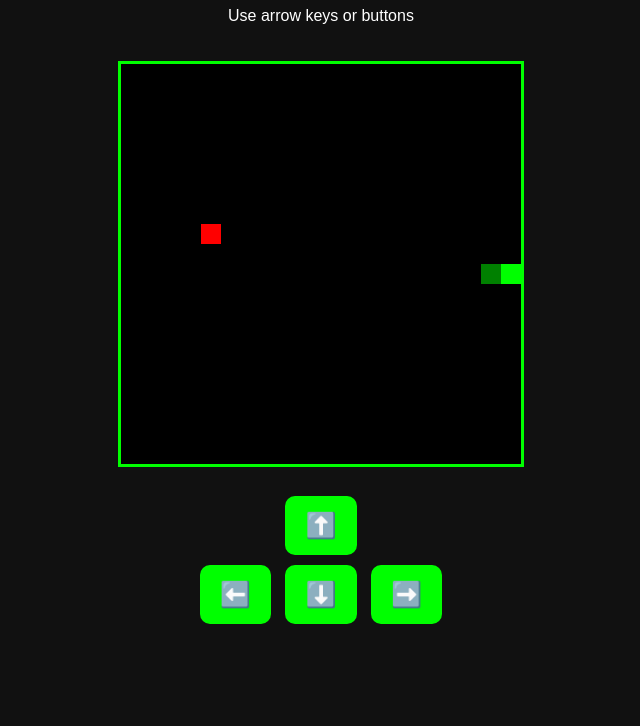
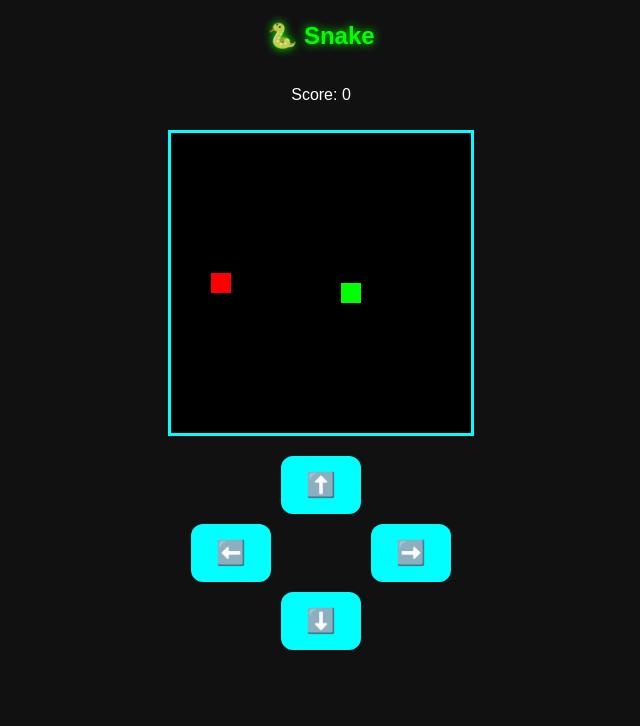
Before and after one commit to norivr12-rgb/nori-game-site, a plain HTML site: page snake.html in a window 1280 px wide. Shown: the part 74-800 px from the top of the page, without its empty margins (319-959 px from the left). Drawn offline with Linux system fonts and the light colour scheme.

Commit message:
Update snake.html

```diff
--- a/snake.html
+++ b/snake.html
@@ -2,141 +2,179 @@
 <html>
 <head>
   <title>Snake Game</title>
+  <meta name="viewport" content="width=device-width, initial-scale=1.0, maximum-scale=1.0, user-scalable=no">
 
   <style>
     body {
-      text-align: center;
-      background-color: #111;
+      margin: 0;
+      background: #111;
       color: white;
       font-family: Arial;
+      text-align: center;
+
+      display: flex;
+      flex-direction: column;
+      align-items: center;
+      justify-content: center;
+      height: 100vh;
+    }
+
+    h2 {
+      color: lime;
+      text-shadow: 0 0 10px lime;
     }
 
     canvas {
-      background-color: black;
-      margin-top: 20px;
-      border: 3px solid lime;
+      background: black;
+      border: 3px solid cyan;
+      margin: 10px;
     }
 
     .controls {
-      margin-top: 20px;
+      display: grid;
+      grid-template-columns: 80px 80px 80px;
+      gap: 10px;
+      justify-content: center;
+      margin-top: 10px;
     }
 
-    .btn {
-      font-size: 25px;
-      padding: 15px 20px;
-      margin: 5px;
-      border-radius: 10px;
+    button {
+      font-size: 24px;
+      padding: 15px;
+      border-radius: 12px;
       border: none;
-      background-color: lime;
+      background: cyan;
       color: black;
+      touch-action: manipulation;
+    }
+
+    button:active {
+      transform: scale(0.9);
     }
   </style>
 </head>
 
 <body>
 
-  <h1>🐍 Snake Game</h1>
-  <p>Use arrow keys or buttons</p>
+<h2>🐍 Snake</h2>
+<p>Score: <span id="score">0</span></p>
 
-  <canvas id="game" width="400" height="400"></canvas>
+<canvas id="game" width="300" height="300"></canvas>
 
 <div class="controls">
-    <div>
-      <button class="btn" onclick="setDir('UP')">⬆️</button>
-    </div>
-    <div>
-      <button class="btn" onclick="setDir('LEFT')">⬅️</button>
-      <button class="btn" onclick="setDir('DOWN')">⬇️</button>
-      <button class="btn" onclick="setDir('RIGHT')">➡️</button>
-    </div>
+  <div></div>
+  <button ontouchstart="setDir('up')" onclick="setDir('up')">⬆️</button>
+  <div></div>
+
+  <button ontouchstart="setDir('left')" onclick="setDir('left')">⬅️</button>
+  <div></div>
+  <button ontouchstart="setDir('right')" onclick="setDir('right')">➡️</button>
+
+  <div></div>
+  <button ontouchstart="setDir('down')" onclick="setDir('down')">⬇️</button>
+  <div></div>
 </div>
 
 <script>
 const canvas = document.getElementById("game");
 const ctx = canvas.getContext("2d");
 
-    let box = 20;
-    let snake = [{x: 200, y: 200}];
-    let direction = "RIGHT";
+let snake, dir, food, score;
 
-    let food = {
-      x: Math.floor(Math.random() * 20) * box,
-      y: Math.floor(Math.random() * 20) * box
-    };
-
-    document.addEventListener("keydown", changeDirection);
-
-    function changeDirection(event) {
-      if (event.key === "ArrowUp" && direction !== "DOWN") direction = "UP";
-      if (event.key === "ArrowDown" && direction !== "UP") direction = "DOWN";
-      if (event.key === "ArrowLeft" && direction !== "RIGHT") direction = "LEFT";
-      if (event.key === "ArrowRight" && direction !== "LEFT") direction = "RIGHT";
+/* START GAME */
+function startGame() {
+  snake = [{ x: 150, y: 150 }];
+  dir = "right";
+  food = spawnFood();
+  score = 0;
 }
 
-    function setDir(dir) {
-      if (dir === "UP" && direction !== "DOWN") direction = "UP";
-      if (dir === "DOWN" && direction !== "UP") direction = "DOWN";
-      if (dir === "LEFT" && direction !== "RIGHT") direction = "LEFT";
-      if (dir === "RIGHT" && direction !== "LEFT") direction = "RIGHT";
+/* SPAWN FOOD */
+function spawnFood() {
+  return {
+    x: Math.floor(Math.random() * 15) * 20,
+    y: Math.floor(Math.random() * 15) * 20
+  };
 }
 
-    function draw() {
-      ctx.fillStyle = "black";
-      ctx.fillRect(0, 0, 400, 400);
-
-      // snake
-      for (let i = 0; i < snake.length; i++) {
-        ctx.fillStyle = i === 0 ? "lime" : "green";
-        ctx.fillRect(snake[i].x, snake[i].y, box, box);
+/* CHANGE DIRECTION */
+function setDir(newDir) {
+  if (newDir === "up" && dir !== "down") dir = "up";
+  if (newDir === "down" && dir !== "up") dir = "down";
+  if (newDir === "left" && dir !== "right") dir = "left";
+  if (newDir === "right" && dir !== "left") dir = "right";
 }
 
-      // food
-      ctx.fillStyle = "red";
-      ctx.fillRect(food.x, food.y, box, box);
+/* KEYBOARD */
+document.addEventListener("keydown", e => {
+  if (e.key === "ArrowUp") setDir("up");
+  if (e.key === "ArrowDown") setDir("down");
+  if (e.key === "ArrowLeft") setDir("left");
+  if (e.key === "ArrowRight") setDir("right");
+});
 
-      let headX = snake[0].x;
-      let headY = snake[0].y;
+/* UPDATE */
+function update() {
+  let head = { ...snake[0] };
 
-      if (direction === "UP") headY -= box;
-      if (direction === "DOWN") headY += box;
-      if (direction === "LEFT") headX -= box;
-      if (direction === "RIGHT") headX += box;
+  if (dir === "up") head.y -= 20;
+  if (dir === "down") head.y += 20;
+  if (dir === "left") head.x -= 20;
+  if (dir === "right") head.x += 20;
+
+  // wall collision
+  if (head.x < 0 || head.y < 0 || head.x >= 300 || head.y >= 300) {
+    gameOver();
+    return;
+  }
+
+  // self collision
+  for (let part of snake) {
+    if (head.x === part.x && head.y === part.y) {
+      gameOver();
+      return;
+    }
+  }
+
+  snake.unshift(head);
 
   // eat food
-      if (headX === food.x && headY === food.y) {
-        food = {
-          x: Math.floor(Math.random() * 20) * box,
-          y: Math.floor(Math.random() * 20) * box
-        };
+  if (head.x === food.x && head.y === food.y) {
+    score++;
+    food = spawnFood();
   } else {
     snake.pop();
   }
 
-      let newHead = {x: headX, y: headY};
-
-      // game over
-      if (
-        headX < 0 || headY < 0 ||
-        headX >= 400 || headY >= 400 ||
-        collision(newHead, snake)
-      ) {
-        clearInterval(game);
-        alert("Game Over!");
+  draw();
 }
 
-      snake.unshift(newHead);
+/* DRAW */
+function draw() {
+  ctx.clearRect(0, 0, 300, 300);
+
+  // snake
+  ctx.fillStyle = "lime";
+  snake.forEach(p => ctx.fillRect(p.x, p.y, 20, 20));
+
+  // food
+  ctx.fillStyle = "red";
+  ctx.fillRect(food.x, food.y, 20, 20);
+
+  document.getElementById("score").innerText = score;
 }
 
-    function collision(head, array) {
-      for (let i = 0; i < array.length; i++) {
-        if (head.x === array[i].x && head.y === array[i].y) {
-          return true;
-        }
-      }
-      return false;
+/* GAME OVER */
+function gameOver() {
+  alert("💥 Game Over! Score: " + score);
+  startGame();
 }
 
-    let game = setInterval(draw, 120);
+/* START */
+startGame();
+
+/* 🔥 SLOWER SPEED (THIS FIXES YOUR ISSUE) */
+setInterval(update, 150); // was faster before
 </script>
 
 </body>
```
Lines whose indentation alone changed are shown as unchanged.
